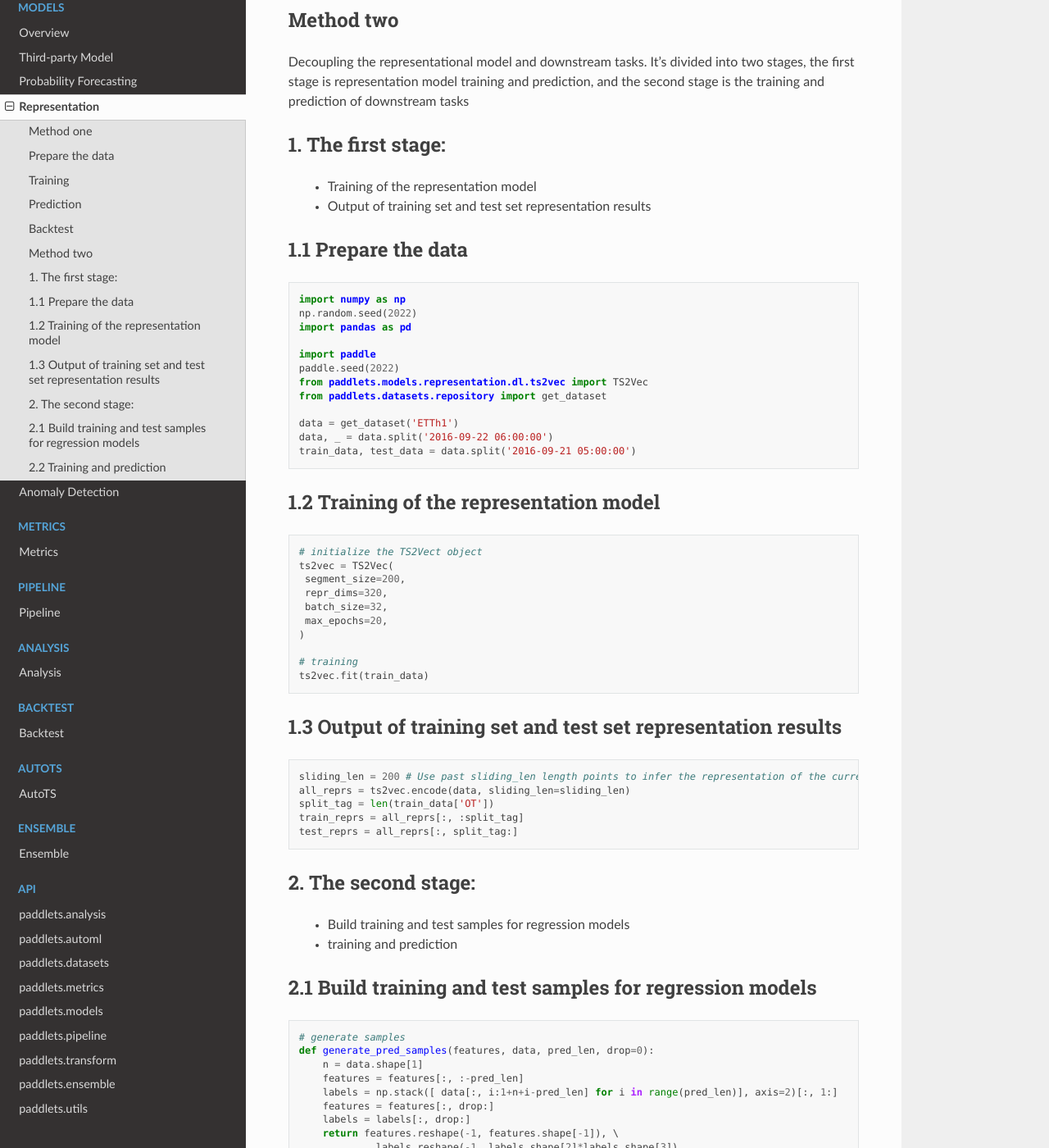
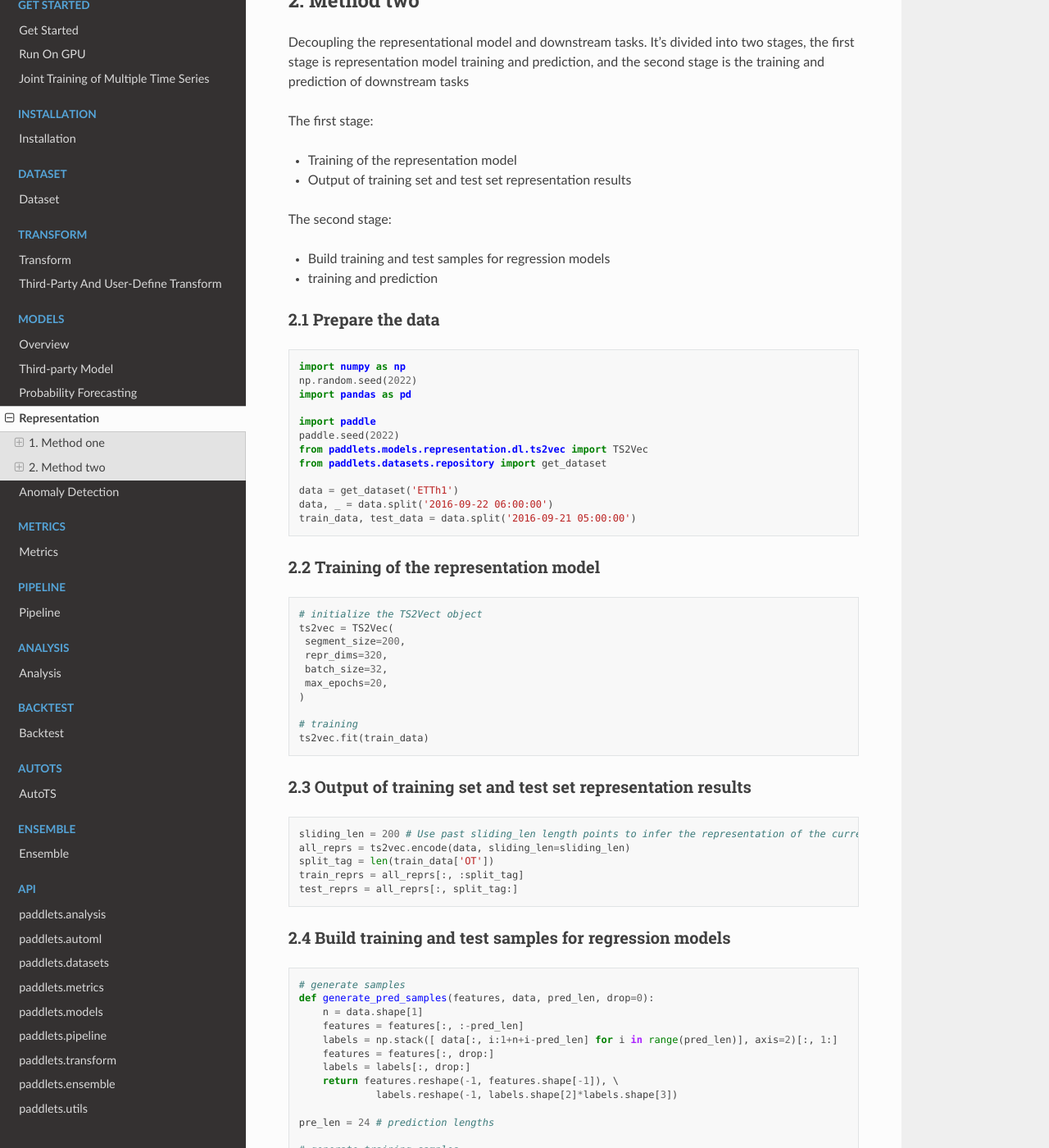
Before and after one commit to PaddlePaddle/PaddleTS, a Sphinx documentation site: the page built from docs/source/modules/models/representation.rst, in a window 1280 px wide and 1400 px high, scrolled down 1730 px. Shown: the whole window at 82% size. Built offline with Sphinx 7.4.7 and the Read the Docs theme 2.0.0, drawn with Linux system fonts in a browser that asks for light colours; some of the changed text lies outside the part shown.

Commit message:
new representation docs

```diff
--- a/docs/source/modules/models/representation.rst
+++ b/docs/source/modules/models/representation.rst
@@ -55,14 +57,16 @@ Training
                            repr_model_params=ts2vec_params)
    model.fit(train_data)
 
-Prediction
-==========
+1.3 Prediction
+--------------
+
 .. code-block:: python
 
    model.predict(train_data)
 
-Backtest
-========
+1.4 Backtest
+------------
+
 .. code-block:: python
 
    from paddlets.utils.backtest import backtest
@@ -75,19 +79,25 @@ Backtest
             return_predicts=True)
 
 
-Method two
+2. Method two
 =================
 
 Decoupling the representational model and downstream tasks. It's divided into two stages, the first stage is representation model training and prediction, and the second stage is the training and prediction of downstream tasks
 
-1. The first stage:
-===================
-    - Training of the representation model
-    - Output of training set and test set representation results
+The first stage:
+
+- Training of the representation model
+- Output of training set and test set representation results
+
+The second stage:
+
+- Build training and test samples for regression models
+- training and prediction
 
 
-1.1 Prepare the data
-====================
+2.1 Prepare the data
+--------------------
+
 .. code-block:: python
 
    import numpy as np
@@ -103,8 +113,9 @@ Decoupling the representational model and downstream tasks. It's divided into tw
    data, _ = data.split('2016-09-22 06:00:00')
    train_data, test_data = data.split('2016-09-21 05:00:00')
 
-1.2 Training of the representation model
-========================================
+2.2 Training of the representation model
+----------------------------------------
+
 .. code-block:: python
 
    # initialize the TS2Vect object
@@ -118,8 +129,9 @@ Decoupling the representational model and downstream tasks. It's divided into tw
    # training
    ts2vec.fit(train_data)
 
-1.3 Output of training set and test set representation results
-==============================================================
+2.3 Output of training set and test set representation results
+--------------------------------------------------------------
+
 .. code-block:: python
 
    sliding_len = 200 # Use past sliding_len length points to infer the representation of the current point in time
@@ -128,13 +140,10 @@ Decoupling the representational model and downstream tasks. It's divided into tw
    train_reprs = all_reprs[:, :split_tag]
    test_reprs = all_reprs[:, split_tag:]
 
-2. The second stage:
-=======================
-    - Build training and test samples for regression models
-    - training and prediction
 
-2.1 Build training and test samples for regression models
-=========================================================
+2.4 Build training and test samples for regression models
+---------------------------------------------------------
+
 .. code-block:: python
 
    # generate samples
@@ -159,8 +168,9 @@ Decoupling the representational model and downstream tasks. It's divided into tw
    test_to_numpy = np.expand_dims(test_to_numpy, 0)
    test_features, test_labels = generate_pred_samples(test_reprs, test_to_numpy, pre_len)
 
-2.2 Training and prediction
-===========================
+2.5 Training and prediction
+---------------------------
+
 .. code-block:: python
 
    # training
```
Also changed, not shown: other parts of docs/source/modules/models/representation.rst (+7 -5 lines), 1 other file.
